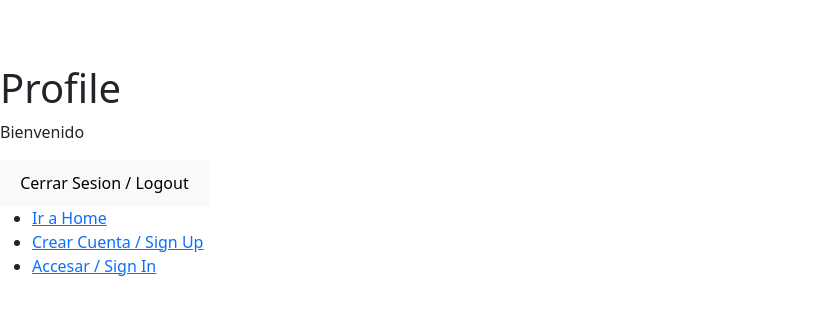
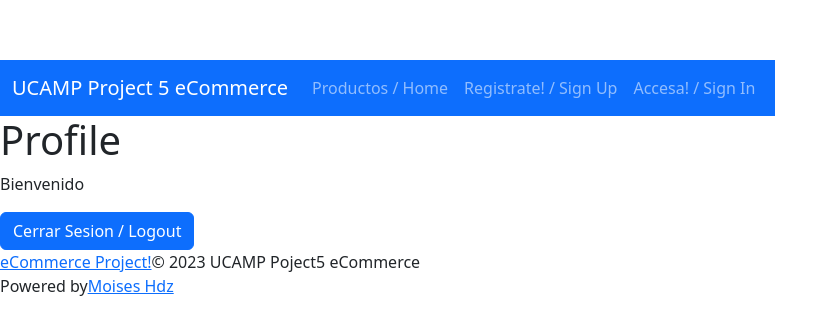
Before and after one commit to moyhdzg/front-eCommerce, a React (Vite) app: page /profile in a window 1280 px wide. Shown: the part 221-556 px from the top of the page, without its empty margins (0-838 px from the left). Built offline with nearby package versions, Linux system fonts and the light colour scheme.

Commit message:
adding headers, footers and single product view...changing localhost for vercel's address

```diff
--- a/src/App.jsx
+++ b/src/App.jsx
@@ -1,10 +1,15 @@
-import React,{useState, useEffect} from 'react'
+import React,{useState, useEffect, useContext} from 'react'
 import axios from 'axios'
 import { useNavigate } from 'react-router-dom'
 import {Container, Row, Card, Button, Col} from 'react-bootstrap'
+import { productContext } from './context/productContext'
+import Header from './components/Header'
+import Footer from './components/Footer'
+
 
 const App = () => {
   const [products,setProducts] = useState([])
+  const {productData, setProductData} = useContext(productContext)
 
   const getProducts = async() => {
     const url = 'https://back-e-commerce-2.vercel.app/apis/v1/products'
@@ -17,12 +22,27 @@ const App = () => {
   const buyProducts = () => {
     navigation('/login')
   }
+
+  const viewProduct= async(i)=>{
+    const url = `https://back-e-commerce-2.vercel.app/apis/v1/products/${i}`
+    console.log(url)
+    const selection = await axios.get(url)
+    setProductData(selection.data)
+    console.log(productData)
+    //navigation('/singleproductview')
+  }
+
+  const addToCart = () =>{
+    // A usar para hacer la seleccion del carrito
+  }
+
   useEffect(()=>{
     getProducts()
   },[]);
 
   return (
       <>
+        <Header />
         <Container>
           <Row>
             {
@@ -39,7 +59,9 @@ const App = () => {
                       <Card.Text>
                         {pr.price}
                       </Card.Text>
-                      <Button variant="primary" onClick={buyProducts}>Comprar / Buy</Button>
+                      <Button variant="primary" onClick={()=>{viewProduct(pr._id)}}>Ver Producto / View Product</Button>
+                      {/* El sguiente boton te manda a login, pero la intencion es mandarlo al carrito de compras eventualmente */}
+                      <Button variant="primary" onClick={buyProducts}>Agregar al Carrito / Add to Cart</Button>
                     </Card.Body>
                     </Card>
                 </Col>
@@ -50,7 +72,9 @@ const App = () => {
               </div>
             }
           </Row>
+          <Button variant="secondary" onClick={buyProducts}>Ir a Carito de Compras</Button>
         </Container>
+        <Footer />
       </>
   )
 }
--- /dev/null
+++ b/src/components/Footer.jsx
@@ -0,0 +1,18 @@
+import React from "react";
+
+const Footer = () => {
+return (
+	<footer className="footer">
+		<div>
+			<a href="X">eCommerce Project!</a>
+			<span>&copy; 2023 UCAMP Poject5 eCommerce</span>
+		</div>
+		<div>
+			<span>Powered by</span>
+			<a href="#">Moises Hdz</a>
+			</div>
+	</footer>
+
+)};
+
+export default Footer;
--- /dev/null
+++ b/src/components/Header.jsx
@@ -0,0 +1,22 @@
+import Container from 'react-bootstrap/Container';
+import Nav from 'react-bootstrap/Nav';
+import Navbar from 'react-bootstrap/Navbar';
+
+function Header() {
+    return (
+        <>
+        <Navbar bg="primary" variant="dark">
+            <Container>
+                <Navbar.Brand href="#home">UCAMP Project 5 eCommerce</Navbar.Brand>
+                <Nav className="me-auto">
+                    <Nav.Link href="/">Productos / Home</Nav.Link>
+                    <Nav.Link href="/register">Registrate! / Sign Up</Nav.Link>
+                    <Nav.Link href="/login">Accesa! / Sign In</Nav.Link>
+                </Nav>
+            </Container>
+        </Navbar>
+        </>
+    );
+}
+
+export default Header;
--- a/src/components/LoginForm.jsx
+++ b/src/components/LoginForm.jsx
@@ -2,6 +2,9 @@ import React, {useContext} from 'react'
 import axios from 'axios'
 import {useNavigate} from 'react-router-dom'
 import { userContext } from '../context/userContext'
+import Header from './Header'
+import Footer from './Footer'
+
 
 const LoginForm = () => {
     //const [loginForm,setLoginForm] = useState()
@@ -42,14 +45,11 @@ const LoginForm = () => {
 
     return (
         <div>
-            <input type="text" name="email" placeholder="Correo Electrónico/E-mail"  onChange={handleChange}/>
-            <input type="text" name="password" placeholder="Contraseña/Password"  onChange={handleChange}/>
-            <button onClick={()=>{handleSubmit()}}>Entrar/Login</button>
-            <ul>
-                <li><a href='/'>Ir a Home</a></li>
-                <li><a href='/register'>Crear Cuenta / Sign Up</a></li>
-                <li><a href='/Login'>Accesar / Sign In</a></li>
-            </ul>
+            <Header />
+                <input type="text" name="email" placeholder="Correo Electrónico/E-mail"  onChange={handleChange}/>
+                <input type="text" name="password" placeholder="Contraseña/Password"  onChange={handleChange}/>
+                <button onClick={()=>{handleSubmit()}}>Entrar/Login</button>
+            <Footer />
         </div>
     )
 }
--- /dev/null
+++ b/src/components/ProductView.jsx
@@ -0,0 +1,46 @@
+import React, {useContext} from 'react'
+import { productContext } from '../context/productContext'
+import Header from './Header'
+import Footer from './Footer'
+import {Container, Row, Card, Button, Col} from 'react-bootstrap'
+import { useNavigate } from 'react-router-dom'
+
+const ProductView = () => {
+    const {productData}= useContext(productContext)
+
+    const navigation = useNavigate()
+
+    const goHome = ( ) => {
+        navigation('/')
+    }
+
+    return (
+        <>
+            <Header />
+            <Container>
+                <Row>
+                    <Col md={6}>
+                        <Card style={{witdh:'18rem'}}>
+                            <Card.Img variant="top" src={productData.image} />
+                            <Card.Body>
+                                <Card.Title>{productData.name}</Card.Title>
+                                <Card.Text>
+                                    {productData.description}
+                                </Card.Text>
+                                <Card.Text>
+                                    {productData.price}
+                                </Card.Text>
+                                <Button variant="primary" onClick={goHome}>Regresa a los productos/Home</Button>
+                                {/* El sguiente boton te manda a login, pero la intencion es mandarlo al carrito de compras eventualmente */}
+                                <Button variant="primary">Agregar al Carrito / Add to Cart</Button>
+                            </Card.Body>
+                        </Card>
+                    </Col>
+                </Row>
+            </Container>
+            <Footer />
+        </>
+    )
+}
+
+export default ProductView
--- a/src/components/Profile.jsx
+++ b/src/components/Profile.jsx
@@ -2,6 +2,9 @@ import React, { useContext } from 'react'
 import BtnCheckout from './Checkout/BtnCheckout'
 import { userContext } from '../context/userContext'
 import { useNavigate } from 'react-router-dom'
+import Footer from './Footer'
+import Header from './Header'
+import {Button} from 'react-bootstrap'
 
 const Profile = () => {
     const {userData,logout}= useContext(userContext)
@@ -13,6 +16,8 @@ const Profile = () => {
     }
 
     return (
+        <>
+            <Header />
             <div>
                 <h1>Profile</h1>
                 {
@@ -20,18 +25,16 @@ const Profile = () => {
                         <div>
                             <p>Bienvenido {userData.name}</p>
                             <BtnCheckout/>
-                        <button onClick={handleLogout}>Cerrar Sesion / Logout</button>
+                            <Button variant="primary" onClick={handleLogout}>Cerrar Sesion / Logout</Button>
                         </div>
                     ):(
                         <p>No estás "Logeado" / You're not Logged in</p>
                     )
                 }
-            <ul>
-                <li><a href='/'>Ir a Home</a></li>
-                <li><a href='/register'>Crear Cuenta / Sign Up</a></li>
-                <li><a href='/Login'>Accesar / Sign In</a></li>
-            </ul>
+
             </div>
+            <Footer />
+        </>
     )
 }
 
--- a/src/components/Register.jsx
+++ b/src/components/Register.jsx
@@ -1,6 +1,9 @@
 import React,{useContext} from 'react'
 import axios from 'axios'
 import { userContext } from '../context/userContext'
+import Header from './Header'
+import Footer from './Footer'
+import {Button} from 'react-bootstrap'
 
 const Register = () => {
     const{ userData, setUserData} = useContext(userContext)
@@ -21,19 +24,18 @@ const Register = () => {
     }
 
     return (
+        <>
+            <Header />
             <div>
                 <input type='text' name="name" onChange={handleChange} placeholder='Nombre/Name'/>
                 <input type='text' name="lastname" onChange={handleChange} placeholder='Apellido/Lastname'/>
                 <input type='text' name="username" onChange={handleChange} placeholder='Nombre de Usuario/Username'/>
                 <input type='text' name="email" onChange={handleChange} placeholder='Correo Electrónico/E-mail'/>
                 <input type='text' name="password" onChange={handleChange} placeholder='Contraseña/Password'/>
-            <button onClick={()=>{saveUser()}}>Crear Cuenta / Sign up</button>
-            <ul>
-                    <li><a href='/'>Ir a Home</a></li>
-                    <li><a href='/register'>Crear Cuenta / Sign Up</a></li>
-                    <li><a href='/Login'>Accesar / Sign In</a></li>
-            </ul>
+                <Button variant="primary" onClick={()=>{saveUser()}}>Crear Cuenta / Sign up</Button>
             </div>
+            <Footer />
+        </>
     )
 }
 
--- /dev/null
+++ b/src/context/productContext.jsx
@@ -0,0 +1,18 @@
+import React, { createContext, useState } from 'react'
+
+
+export const productContext = createContext({});
+
+const ProductProvider = ({children}) => {
+    const [productData, setProductData] = useState({})
+
+    return (
+        <div>
+            <productContext.Provider value={{productData,setProductData}}>
+                {children}
+            </productContext.Provider>
+        </div>
+    )
+}
+
+export default ProductProvider
```
Also changed, not shown: src/main.jsx (+8 -6 lines). Lines whose indentation alone changed are shown as unchanged.
